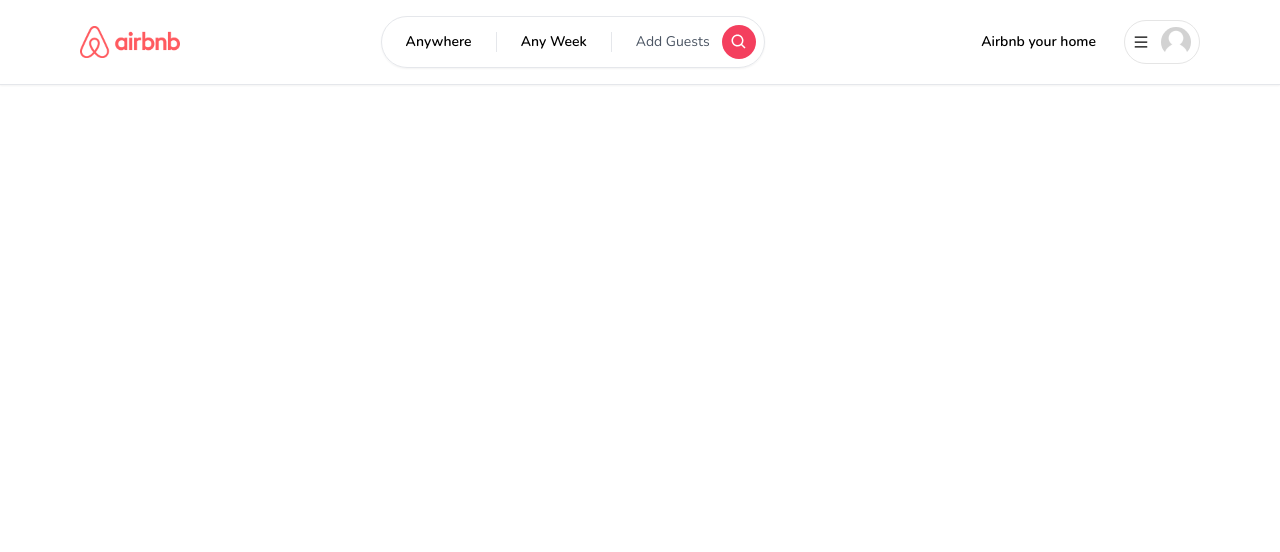
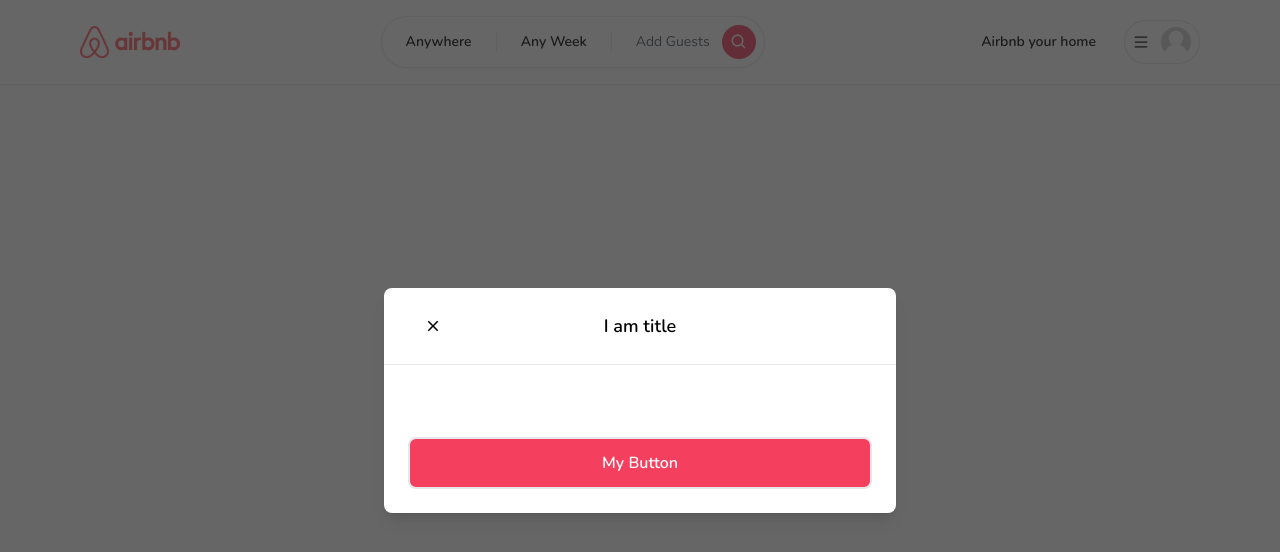
Before and after one commit to shuang54/airbnb, a Next.js app: page / in a window 1280 px wide. Shown: the top 552 px of the page. Built offline with nearby package versions, Linux system fonts and the light colour scheme.

Commit message:
封装了button组件

```diff
--- /dev/null
+++ b/app/components/Button.tsx
@@ -0,0 +1,53 @@
+'use client';
+
+import {IconType} from 'react-icons'
+
+interface ButtonProps {
+  label: string;
+  onClick: (e:React.MouseEvent<HTMLButtonElement>) => void;
+  disabled?: boolean;
+  outline?: boolean;
+  small?: boolean;
+  Icon?: IconType;
+}
+
+const Button: React.FC<ButtonProps> = ({
+  label,
+  onClick,
+  disabled,
+  outline,
+  small,
+  Icon,
+}) => {
+  return (
+    <button
+      onClick={onClick}
+      disabled={disabled}
+    className={`
+     relative
+     disabled:opacity-70
+     disabled:cursor-not-allowed
+     rounded-lg
+     hover:opacity-80
+     transition
+     w-full
+     ${outline ? 'bg-white' : 'bg-rose-500'}
+     ${outline ? 'border-black' : 'bg-rose-500'}
+     ${outline ? 'text-black' : 'text-white'}
+     ${small ? 'py-1' : 'py-3'}
+     ${small ? 'text-sm' : 'text-md'}
+     ${small ? 'font-light' : 'font-semibold'}
+     ${small ? 'border-[1px]' : 'border-2'}
+    `}>
+      {Icon && (
+        <Icon
+          size={24}
+          className=" absolute left-4 top-3"
+        />
+      )}
+      {label}
+    </button>
+   );
+}
+
+export default Button;
--- /dev/null
+++ b/app/components/ClientOnly.tsx
@@ -0,0 +1,28 @@
+'use client';
+
+import { useEffect, useState } from "react";
+
+interface ClientOnlyProps{
+  children: React.ReactNode;
+}
+
+const ClientOnly: React.FC<ClientOnlyProps> = ({
+  children
+}) => {
+  const [hasMounted, setHasMounted] = useState(false);
+
+  useEffect(()=>{
+    setHasMounted(true);
+  },[])
+
+  if(!hasMounted){
+    return null
+  }
+  return (
+    <>
+      {children}
+    </>
+   );
+}
+
+export default ClientOnly;
--- /dev/null
+++ b/app/components/Modals/Modal.tsx
@@ -0,0 +1,149 @@
+'use client';
+
+import { useCallback, useEffect, useState } from "react";
+import {IoMdClose} from 'react-icons/io'
+import Button from "../Button";
+interface ModalProps {
+  isOpen?: boolean;
+  onClose: () => void;
+  onSubmit: () => void;
+  title?: string;
+  body?: React.ReactElement;
+  footer?: React.ReactElement;
+  actionLabel: string;
+  disabled?: boolean;
+  secondaryAction?: () => void;
+  secondaryActionLabel?: string;
+}
+
+const Modal: React.FC<ModalProps> = ({
+  isOpen,
+  onClose,
+  onSubmit,
+  title,
+  body,
+  actionLabel,
+  footer,
+  disabled,
+  secondaryAction,
+  secondaryActionLabel
+}) => {
+  const [showModal,setShowModal] = useState(isOpen);
+  useEffect(() => {
+    setShowModal(isOpen)
+  },[isOpen]);
+
+  const handleClose = useCallback(() => {
+    if(disabled){
+      return;
+    }
+    setShowModal(false);
+    setTimeout(() => {
+      onClose()
+    },300)
+  },[onClose,disabled])
+
+  const handleSubmit = useCallback(() => {
+    if(disabled){
+      return;
+    }
+    onSubmit()
+  },[onSubmit,disabled])
+
+  const handleSecondaryAction = useCallback(() => {
+    if(disabled || !secondaryAction){
+      return ;
+    }
+    secondaryAction();
+  },[secondaryAction,disabled])
+
+  if(!isOpen){
+    return ;
+  }
+
+  return (
+    <>
+      <div
+       className="
+        flex
+        justify-center
+        items-center
+        overflow-x-hidden
+        overflow-y-auto
+        fixed
+        inset-0
+        z-50
+        outline-none
+        focus:outline-none
+        bg-neutral-800/70
+       "
+      >
+        <div className="relative w-full md:w-4/5 lg:w-3/6 xl:w-2/5 my-6 mx-auto h-full lg:h-auto md:h-auto">
+          {/* CONTENT */}
+          <div className={
+            ` translate duration-300 h-full
+             ${showModal ? ' translate-y-0' : ' translate-y-full'}
+             ${showModal ? ' opacity-100' : ' opacity-0'}
+             `
+          }>
+            <div className="
+             translate
+             h-full
+             lg:h-auto
+             md:h-auto
+             border-0
+             rounded-lg
+             shadow-lg
+             relative
+             flex
+             flex-col
+             w-full
+             bg-white
+             outline-none
+             focus:outline-none
+             ">
+              {/* HEADER */}
+              <div
+              className="
+                flex
+                items-center
+                p-6
+                rounded-t
+                justify-center
+                relative
+                border-b-[1px]
+              ">
+                {/* 关闭标签 */}
+                <button className="p-1 border-0 hover:opacity-70 transition absolute left-9">
+                  <IoMdClose size={18}></IoMdClose>
+                </button>
+                {/* 标题 */}
+                <div className="text-lg font-semibold">
+                  {title}
+                </div>
+              </div>
+               {/* BODY */}
+                <div className=" relative p-6 flex-auto">
+                  {body}
+                </div>
+                {/* FOOTER */}
+                <div className="flex flex-col gap-2 p-6">
+                  <div className="
+                    flex
+                    flex-row
+                    item-center
+                    gap-4
+                    w-full
+                  ">
+                    <Button label="My Button"/>
+                  </div>
+                </div>
+            </div>
+          </div>
+        </div>
+      </div>
+    </>
+  );
+}
+
+export default Modal;
--- a/app/components/Navbar/Navbar.tsx
+++ b/app/components/Navbar/Navbar.tsx
@@ -1,3 +1,4 @@
+'use client';
 import Container from "../Container";
 import Logo from "./Logo";
 import Search from "./Search";
--- a/app/components/Navbar/UserMenu.tsx
+++ b/app/components/Navbar/UserMenu.tsx
@@ -1,7 +1,7 @@
 'use client';
 
 import {AiOutlineMenu} from 'react-icons/ai'
-import Avatar from './Avatar';
+import Avatar from '../Avatar';
 import { useCallback, useState } from 'react';
 import MenuItem from './MenuItem';
 
@@ -34,7 +34,7 @@
         </div>
         {/* 菜单按钮 */}
         <div
-         onClick={() => {}}
+         onClick={toggleOpen}
          className="
           p-4
           md:py-1
--- a/app/layout.tsx
+++ b/app/layout.tsx
@@ -1,3 +1,5 @@
+import ClientOnly from './components/ClientOnly'
+import Modal from './components/Modals/Modal'
 import Navbar from './components/Navbar/Navbar'
 import './globals.css'
 import { Nunito } from 'next/font/google'
@@ -17,7 +19,10 @@
   return (
     <html lang="en">
       <body className={font.className}>
-        <Navbar />
+        <ClientOnly>
+          <Modal title='I am title' isOpen />
+          <Navbar />
+        </ClientOnly>
         {children}
       </body>
     </html>
```
Also changed, not shown: app/components/Avatar.tsx (renamed from app/components/Navbar/Avatar.tsx).
